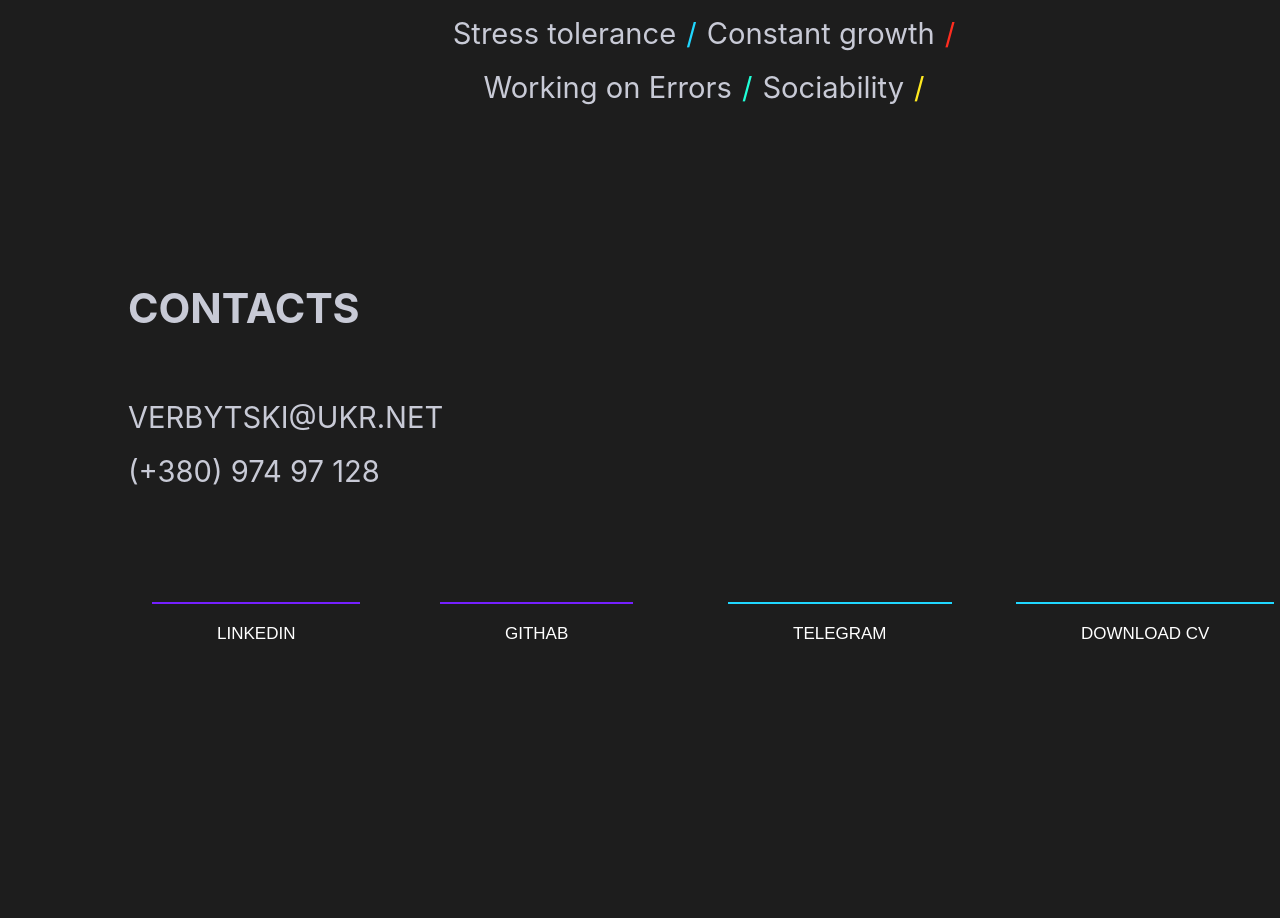
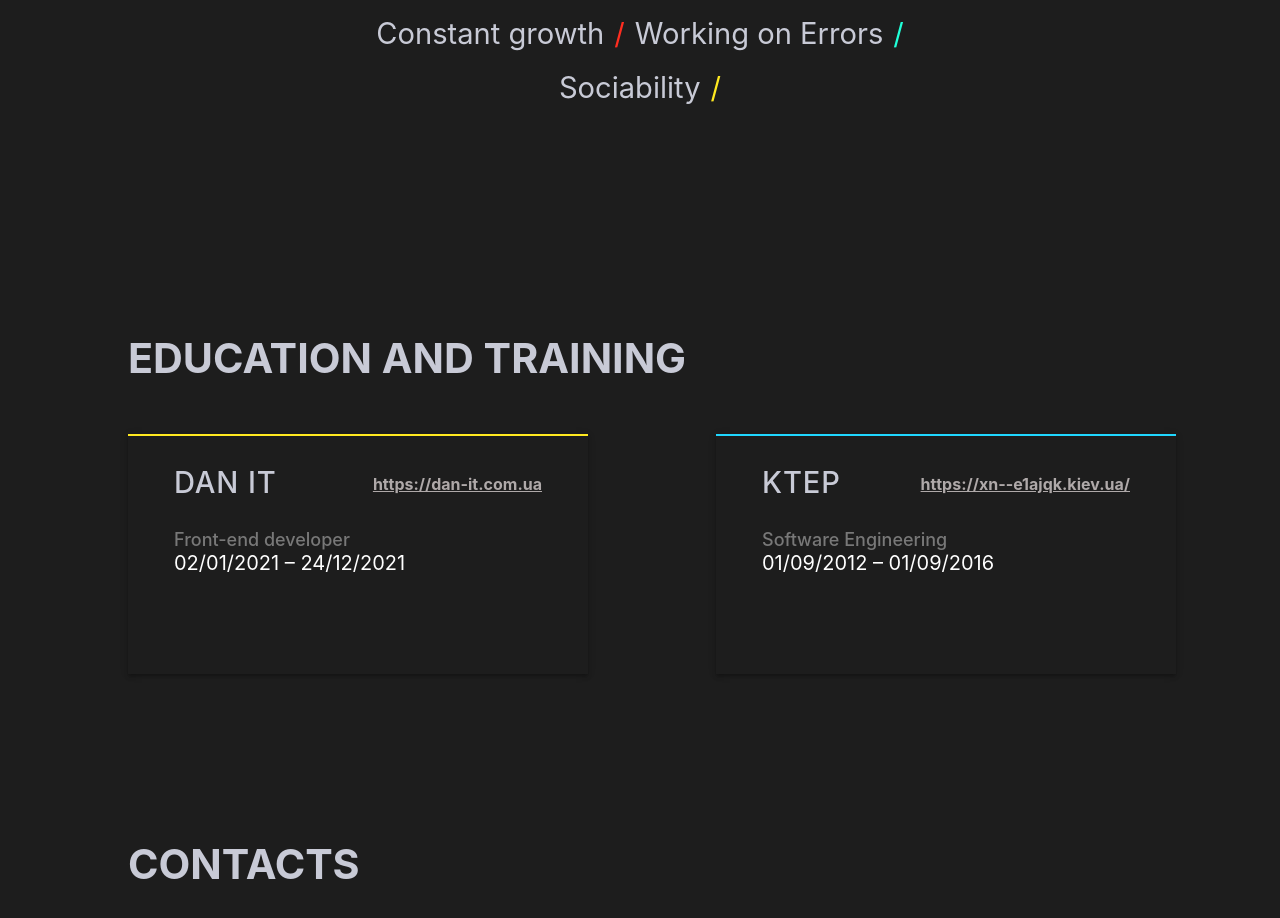
Before and after one commit to nikolasdelunko/YV, a React (Create React App) app: page /about in a window 1280 px wide. Shown: the part 456-1374 px from the top of the page. Before the commit the page ends 1345 px from the top, so only its background shows below. Built offline with nearby package versions, Linux system fonts and the light colour scheme; data requests are answered from the project's data file.

Commit message:
education descTop

```diff
--- a/server/db.json
+++ b/server/db.json
@@ -38,5 +38,37 @@
 ],
     "about": [
         "Teamwork","Analytical mind","Learnability","Motivation","Multitasking","Stress tolerance","Constant growth","Working on Errors","Sociability"
+],
+    "education": [
+        {
+            "id" : 1,
+            "name": "DAN IT",
+            "link": "https://dan-it.com.ua",
+            "specialization": "Front-end developer",
+            "year": "02/01/2021 – 24/12/2021"
+        },
+        {
+            "id" : 2,
+            "name": "KTEP",
+            "link": "https://xn--e1ajqk.kiev.ua/",
+            "specialization": "Software Engineering",
+            "year": "01/09/2012 – 01/09/2016"
+        }
+],
+    "workExp" : [
+        {
+            "id" : 1,
+            "name": "water energy ",
+            "specialization": "Front-end developer",
+            "year": "10/06/2021-17/09/2021",
+            "description": "Created closed-type application for the company! Personnel training application, with tests after each training step. The customer has score bar during training and new training materials are opened upon successful completion of the test. The program was built so that after passing it, the user became a trained employee of the company!"
+        },
+        {
+            "id" : 1,
+            "name": "water energy ",
+            "specialization": "Front-end developer",
+            "year": "10/06/2021-17/09/2021",
+            "description": "Created closed-type application for the company! Personnel training application, with tests after each training step. The customer has score bar during training and new training materials are opened upon successful completion of the test. The program was built so that after passing it, the user became a trained employee of the company!"
+        }
 ]
 }
--- a/src/components/About/Abme.js
+++ b/src/components/About/Abme.js
@@ -20,8 +20,6 @@ export default function About() {
         getInfo()
     }, [])
 
-    console.log(data)
-
   return (
     <Box className={classes.father}>
      <Typography variant="h4" component="h4" color="#C8CAD6"  className={classes.textHead}>
--- /dev/null
+++ b/src/components/About/Card.js
@@ -0,0 +1,57 @@
+import React from 'react'
+import {Box, Paper, Typography} from '@mui/material'
+import { useEffect, useState } from 'react'
+import {useStyles} from './Style'
+import useColors from '../../utils/costumHooks/useColors'
+import axios from 'axios'
+
+export default function Projects() {
+    const [data, setData] = useState()
+    const classes = useStyles()
+    const { colorsHendler } = useColors()
+
+    const getInfo = async() => {
+        const res =  await axios.get('http://localhost:3009/education')
+        return setData(res.data)
+    }
+
+    useEffect(() => {
+        getInfo()
+    }, [])
+
+    console.log(data)
+
+return (
+    <Box className={classes.boxCard}>
+         <Typography variant="h4" component="h4" color="#C8CAD6"  className={classes.textHead}>
+         education and training
+        </Typography>
+        <Box className={classes.cardItems}>
+        {data?.map((item)=>
+            <Box className={classes.conteinerCard}>
+             <Paper elevation={3} className={classes.mainCard} sx={{ borderTop: `2px solid ${colorsHendler(10)}`}}>
+                 <Box className={classes.cardTextUp}>
+                     <Typography variant="h5" component="h4"  className={classes.textH}>
+                     {item.name}
+                     </Typography>
+                  <a href={'/'} className={classes.link}>
+                     <Typography variant="h7" component="h5" className={classes.textLink}>
+                     {item.link}
+                    </Typography>
+                  </a>
+              </Box>
+              <Box className={classes.cardTextDuwn}>
+              <Typography variant="h7" component="h5"  className={classes.textSpec}>
+                 {item.specialization}
+              </Typography>
+              <Typography variant="h5" component="h4"  className={classes.textYear}>
+              {item.year}
+              </Typography>
+              </Box>
+      </Paper>
+    </Box>
+        )}
+        </Box>
+    </Box>
+  )
+}
--- a/src/components/About/Style.js
+++ b/src/components/About/Style.js
@@ -6,7 +6,7 @@ export const useStyles = makeStyles(theme => ({
         fontStyle: 'normal',
         fontSize: '48px',
         textTransform: 'uppercase',
-        padding: '100px 0px 0px 8px',
+        padding: '100px 0px 0px 10%',
         fontWeight: 'bolder !important',
         lineHeight: '110%',
         paddingTop: '15px',
@@ -19,6 +19,16 @@ export const useStyles = makeStyles(theme => ({
         display: 'flex',
         justifyContent: 'center',
         flexWrap: 'wrap',
+    },
+    link: {
+        textDecoration: 'none',
+        textAlign: 'center',
+    },
+    boxCard: {
+    paddingTop: '200px',
+    },
+    conteinerCard: {
+        paddingLeft: '10%',
     },
     text: {
         padding: '15px 5px 0 5px',
@@ -36,10 +46,51 @@ export const useStyles = makeStyles(theme => ({
         display: 'flex',
         justifyContent: 'center',
     },
-    father: {
-        margin: '0 0 0 10%',
+    mainCard: {
+        width: '460px',
+        height: '238px',
+        left: '100px',
+        top: '850px',
+        background: '#1D1D1D',
+        boxShadow: '0px 3px 3px 3px rg',
+
+},
+    cardTextUp: {
+        display: 'flex',
+        justifyContent: 'space-between',
+        alignItems: 'center',
+        padding: '28px 10% 0',
+},
+    cardTextDuwn: {
+        margin: '26px 0 0 10%',
         display: 'flex',
         flexDirection: 'column',
-
+        alignItems: 'flex-start',
 },
+    cardItems: {
+        display: "flex",
+        flexWrap: "wrap"
+    },
+    textH: {
+        fontStyle: 'normal',
+        letterSpacing: '0.03em',
+        textTransform: 'uppercase',
+        color: "#C8CAD6",
+        fontWeight: '500 !important',
+    },
+    textLink: {
+        color: '#AFA9A9',
+        textDecorationLine: 'underline',
+        fontSize: '16px',
+    },
+    textSpec: {
+        color: '#787878',
+        fontSize: '18px !important',
+        fontWeight: '500 !important',
+    },
+    textYear: {
+        color: '#FFFFFF',
+        fontWeight: "400 !important",
+        fontSize: '20px !important',
+    }
 }))
--- a/src/pages/About/About.js
+++ b/src/pages/About/About.js
@@ -1,9 +1,10 @@
 import React from 'react'
-import {Box, Paper, Typography, Button} from '@mui/material'
+import {Box} from '@mui/material'
 import {useStyles} from './Style'
-import {  useState } from 'react';
 import Abmme from '../../components/About/Abme'
+import Card from "../../components/About/Card"
 import Contacts from '../../components/Contacts/Contsacts'
+
 
 export default function About() {
   const classes = useStyles()
@@ -11,6 +12,7 @@ export default function About() {
   return (
     <Box className={classes.main}>
       <Abmme />
+      <Card />
       <Contacts />
     </Box>
   )
```
